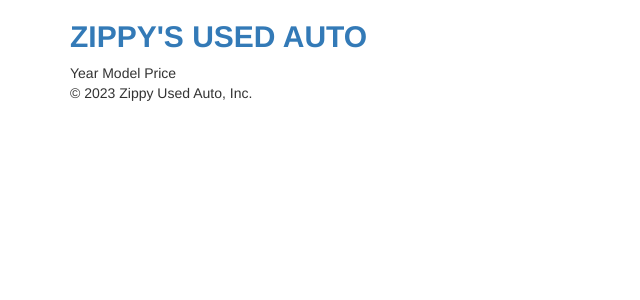
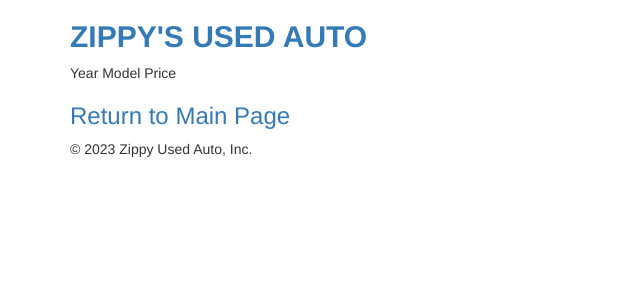
Before and after one commit to DavisFHSU/Zippy, a PHP site: template view/list_sort_table.php in a window 1280 px wide. Shown: the top 300 px of the page, without its empty margins (0-640 px from the left). Run offline with PHP 8.4, Linux system fonts and the light colour scheme; the template is opened without the code that fills it, so the values that code supplies are empty.

Commit message:
Update list_sort_table.php

```diff
--- a/view/list_sort_table.php
+++ b/view/list_sort_table.php
@@ -18,3 +18,6 @@
             </tr>
         <?php endforeach; ?>
     </tbody>
+
+ <br>
+    <h3><a href="./index.php?action=list_items">Return to Main Page</a></h3>
```
